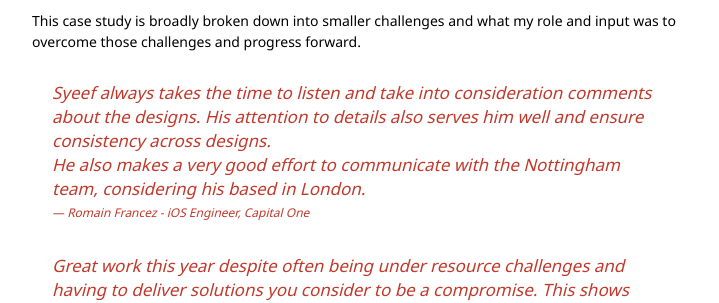
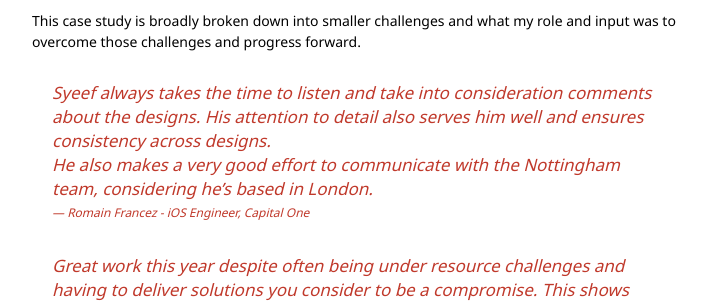
Before and after one commit to syeef/syeefkarim-2016-v0, a Jekyll site: the page built from portfolio/capitalone.md, in a window 1280 px wide and 900 px high, scrolled down 387 px. Shown: the part 179-482 px from the top of the window, without its empty margins (279-998 px from the left). Built offline with Jekyll 4.4.1, drawn with Linux system fonts in a browser that asks for light colours.

Commit message:
Update capitalone.md

```diff
--- a/portfolio/capitalone.md
+++ b/portfolio/capitalone.md
@@ -12,8 +12,8 @@ To comply with my non-disclosure agreement, I have omitted and obfuscated confid
 
 This case study is broadly broken down into smaller challenges and what my role and input was to overcome those challenges and progress forward.
 
->Syeef always takes the time to listen and take into consideration comments about the designs. His attention to details also serves him well and ensure consistency across designs.
-He also makes a very good effort to communicate with the Nottingham team, considering his based in London. <cite>Romain Francez - iOS Engineer, Capital One</cite>
+>Syeef always takes the time to listen and take into consideration comments about the designs. His attention to detail also serves him well and ensures consistency across designs.
+He also makes a very good effort to communicate with the Nottingham team, considering he's based in London. <cite>Romain Francez - iOS Engineer, Capital One</cite>
 
 >Great work this year despite often being under resource challenges and having to deliver solutions you consider to be a compromise. This shows maturity and pragmatism whilst retaining your positivity.<cite>Jack Stanton - Product Owner, Capital One</cite>
 
```
